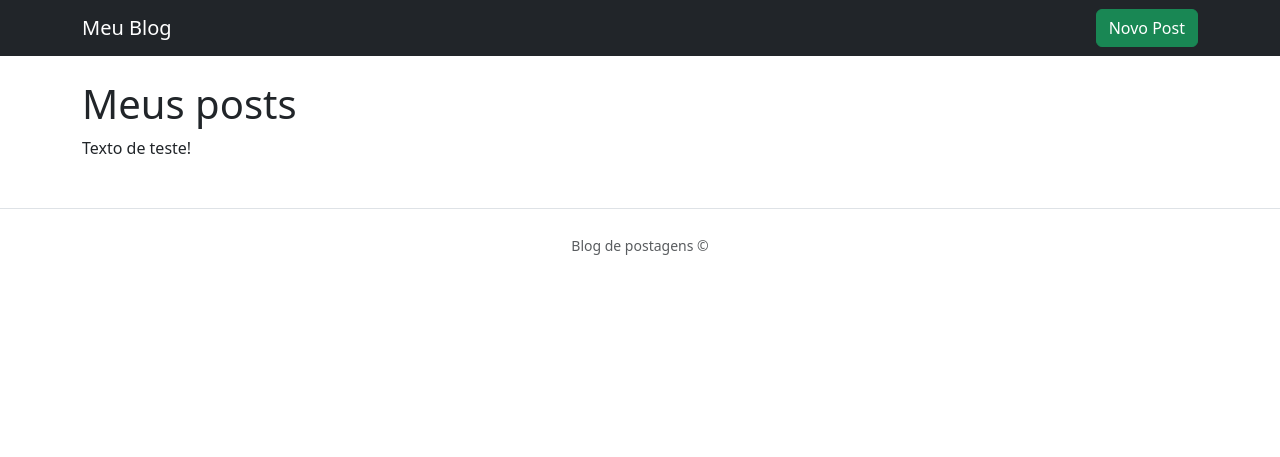
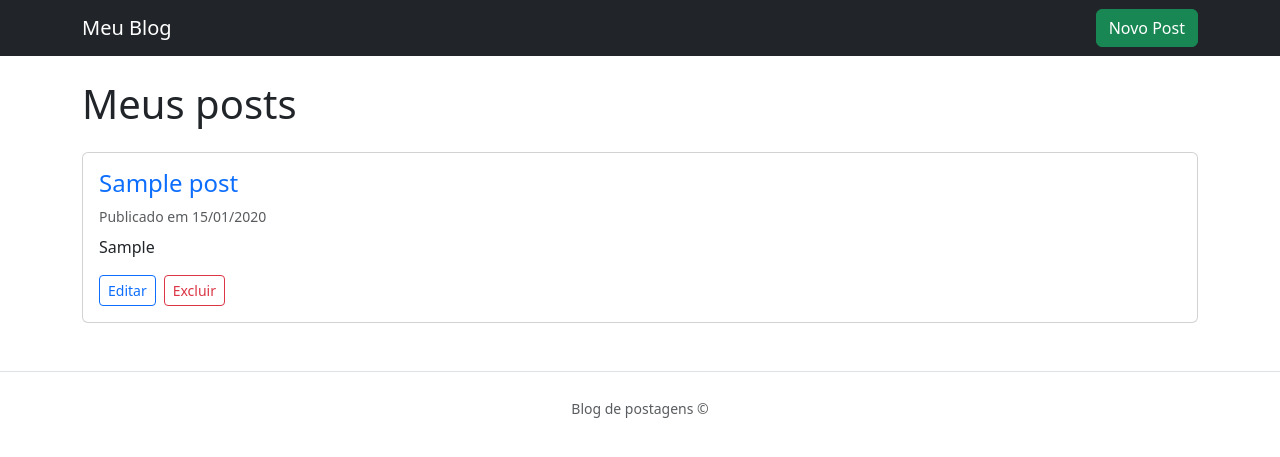
Before and after one commit to EduAlves7/desafio-blog-php, a PHP site: page / in a window 1280 px wide. Shown: the top 457 px of the page. Run offline with PHP 8.4, Linux system fonts and the light colour scheme; tables that the repository leaves empty hold one stand-in row (values such as "Sample post").

Commit message:
Implementa listagem de posts, data formatada e mensagens

```diff
--- a/includes/funcoes.php
+++ b/includes/funcoes.php
@@ -35,3 +35,27 @@ function validarPost($titulo, $conteudo, $data_publicacao)
 
     return $erros;
 }
+
+// Converte a data para um formato mais amigável
+function formatarData($data)
+{
+    $objeto = DateTime::createFromFormat('Y-m-d', $data);
+    return $objeto ? $objeto->format('d/m/Y') : $data;
+}
+
+// Devolve só o começo do texto, sem cortar a palavra no meio
+function resumir($texto, $limite = 150)
+{
+    if (mb_strlen($texto) <= $limite) {
+        return $texto;
+    }
+
+    $corte = mb_substr($texto, 0, $limite);
+    $ultimoEspaco = mb_strrpos($corte, ' ');
+
+    if ($ultimoEspaco !== false) {
+        $corte = mb_substr($corte, 0, $ultimoEspaco);
+    }
+
+    return $corte . '...';
+}
--- a/index.php
+++ b/index.php
@@ -1,11 +1,64 @@
 <?php
 require 'config/conexao.php';
+require 'includes/funcoes.php';
+
+// Busca todos os posts, do mais recente para o mais antigo
+$stmt = $pdo->query('SELECT id, titulo, conteudo, data_publicacao
+                     FROM posts
+                     ORDER BY data_publicacao DESC, id DESC');
+$posts = $stmt->fetchAll();
+
+// Mensagens de sucesso: só aceita valores conhecidos
+$mensagens = [
+    'criado'   => 'Post criado com sucesso!',
+    'editado'  => 'Post atualizado com sucesso!',
+    'excluido' => 'Post excluído com sucesso!',
+];
+$msg = $_GET['msg'] ?? '';
 
 $titulo_pagina = 'Blog PHP';
 include 'includes/header.php';
 ?>
 
-<h1>Meus posts</h1>
-<p>Texto de teste!</p>
+<h1 class="mb-4">Meus posts</h1>
+
+<?php if (isset($mensagens[$msg])): ?>
+    <div class="alert alert-success">
+        <?= htmlspecialchars($mensagens[$msg]) ?>
+    </div>
+<?php endif; ?>
+
+<?php if (empty($posts)): ?>
+    <div class="alert alert-info">Nenhum post cadastrado ainda.</div>
+<?php endif; ?>
+
+<?php foreach ($posts as $post): ?>
+    <article class="card mb-3">
+        <div class="card-body">
+            <h2 class="h4 card-title">
+                <a href="ver.php?id=<?= (int) $post['id'] ?>" class="text-decoration-none">
+                    <?= htmlspecialchars($post['titulo']) ?>
+                </a>
+            </h2>
+
+            <p class="text-muted small mb-2">
+                Publicado em <?= formatarData($post['data_publicacao']) ?>
+            </p>
+
+            <p class="card-text">
+                <?= nl2br(htmlspecialchars(resumir($post['conteudo']))) ?>
+            </p>
+
+            <div class="d-flex gap-2">
+                <a href="editar.php?id=<?= (int) $post['id'] ?>" class="btn btn-sm btn-outline-primary">Editar</a>
+
+                <form method="POST" action="excluir.php" class="form-excluir">
+                    <input type="hidden" name="id" value="<?= (int) $post['id'] ?>">
+                    <button type="submit" class="btn btn-sm btn-outline-danger">Excluir</button>
+                </form>
+            </div>
+        </div>
+    </article>
+<?php endforeach; ?>
 
 <?php include 'includes/footer.php';
```
